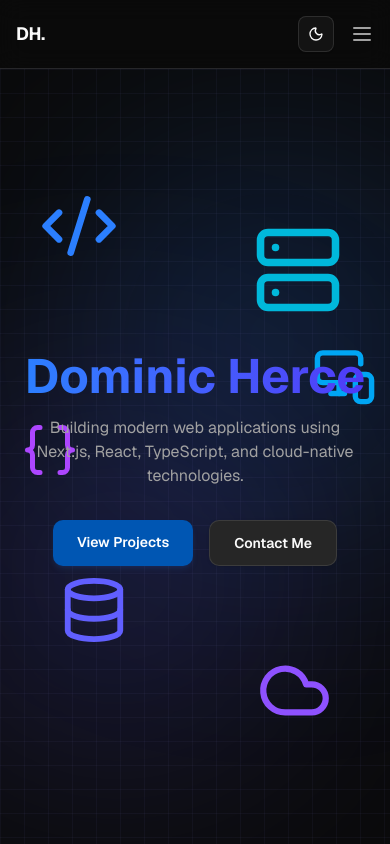
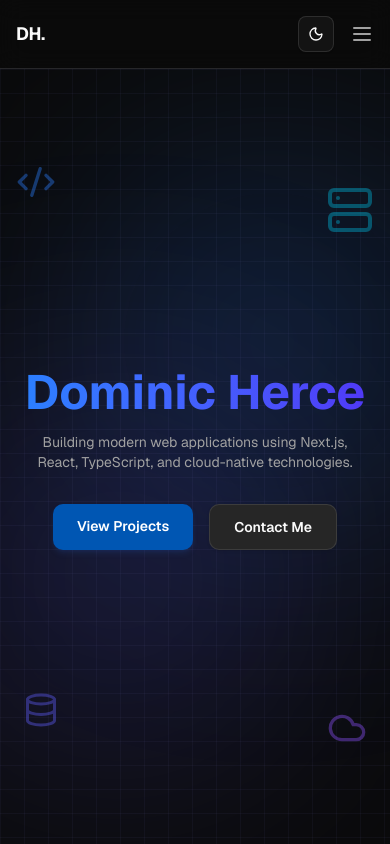
Before and after one commit to idominicherce-web/my-portfolio, a Next.js app: page / in a window 390 px wide. Shown: the top 844 px of the page. Built offline with nearby package versions, Linux system fonts and the light colour scheme.

Commit message:
feat(home): adjusted icon elements for mobile browser

```diff
--- a/components/ParallaxHero.tsx
+++ b/components/ParallaxHero.tsx
@@ -61,44 +61,50 @@
 
 			{/* FLOATING ICONS */}
 
+			{/* Icon 1: Code2 */}
 			<motion.div
 				style={{ y: icon1Y, rotate: rotate1 }}
-				className="absolute top-[15%] left-[10%] text-blue-500"
+				className="absolute top-[12%] left-[4%] md:left-[10%] text-blue-500 opacity-40 md:opacity-100"
 			>
-				<Code2 size={80} />
+				<Code2 className="w-10 h-10 md:w-20 md:h-20" />
 			</motion.div>
 
+			{/* Icon 2: Database */}
 			<motion.div
 				style={{ y: icon2Y, rotate: rotate2 }}
-				className="absolute top-[65%] left-[15%] text-indigo-500"
+				className="absolute top-[80%] md:top-[65%] left-[6%] md:left-[15%] text-indigo-500 opacity-40 md:opacity-100"
 			>
-				<Database size={70} />
+				<Database className="w-9 h-9 md:w-17.5 md:h-17.5" />
 			</motion.div>
 
+			{/* Icon 3: Server */}
 			<motion.div
 				style={{ y: icon3Y, rotate: rotate1 }}
-				className="absolute top-[20%] right-[12%] text-cyan-500"
+				className="absolute top-[15%] right-[4%] md:right-[12%] text-cyan-500 opacity-40 md:opacity-100"
 			>
-				<Server size={90} />
+				<Server className="w-12 h-12 md:w-22.5 md:h-22.5" />
 			</motion.div>
 
+			{/* Icon 4: Cloud */}
 			<motion.div
 				style={{ y: icon4Y, rotate: rotate2 }}
-				className="absolute top-[75%] right-[15%] text-violet-500"
+				className="absolute top-[82%] md:top-[75%] right-[6%] md:right-[15%] text-violet-500 opacity-40 md:opacity-100"
 			>
-				<Cloud size={75} />
+				<Cloud className="w-10 h-10 md:w-18.75 md:h-18.75" />
 			</motion.div>
 
+			{/* Icon 5: MonitorSmartphone - Hidden on mobile viewports for clutter control */}
 			<motion.div
 				style={{ y: icon5Y, rotate: rotate1 }}
-				className="absolute top-[35%] left-[80%] text-sky-500"
+				className="hidden md:block absolute top-[35%] left-[80%] text-sky-500"
 			>
 				<MonitorSmartphone size={65} />
 			</motion.div>
 
+			{/* Icon 6: Braces - Hidden on mobile viewports for clutter control */}
 			<motion.div
 				style={{ y: icon6Y, rotate: rotate2 }}
-				className="absolute top-[45%] left-[5%] text-purple-500"
+				className="hidden md:block absolute top-[45%] left-[5%] text-purple-500"
 			>
 				<Braces size={60} />
 			</motion.div>
@@ -115,7 +121,7 @@
 					Dominic Herce
 				</h1>
 
-				<p className="mt-4 text-muted-foreground max-w-lg mx-auto">
+				<p className="mt-4 text-muted-foreground max-w-lg mx-auto text-sm md:text-base">
 					Building modern web applications using Next.js, React, TypeScript, and
 					cloud-native technologies.
 				</p>
```
